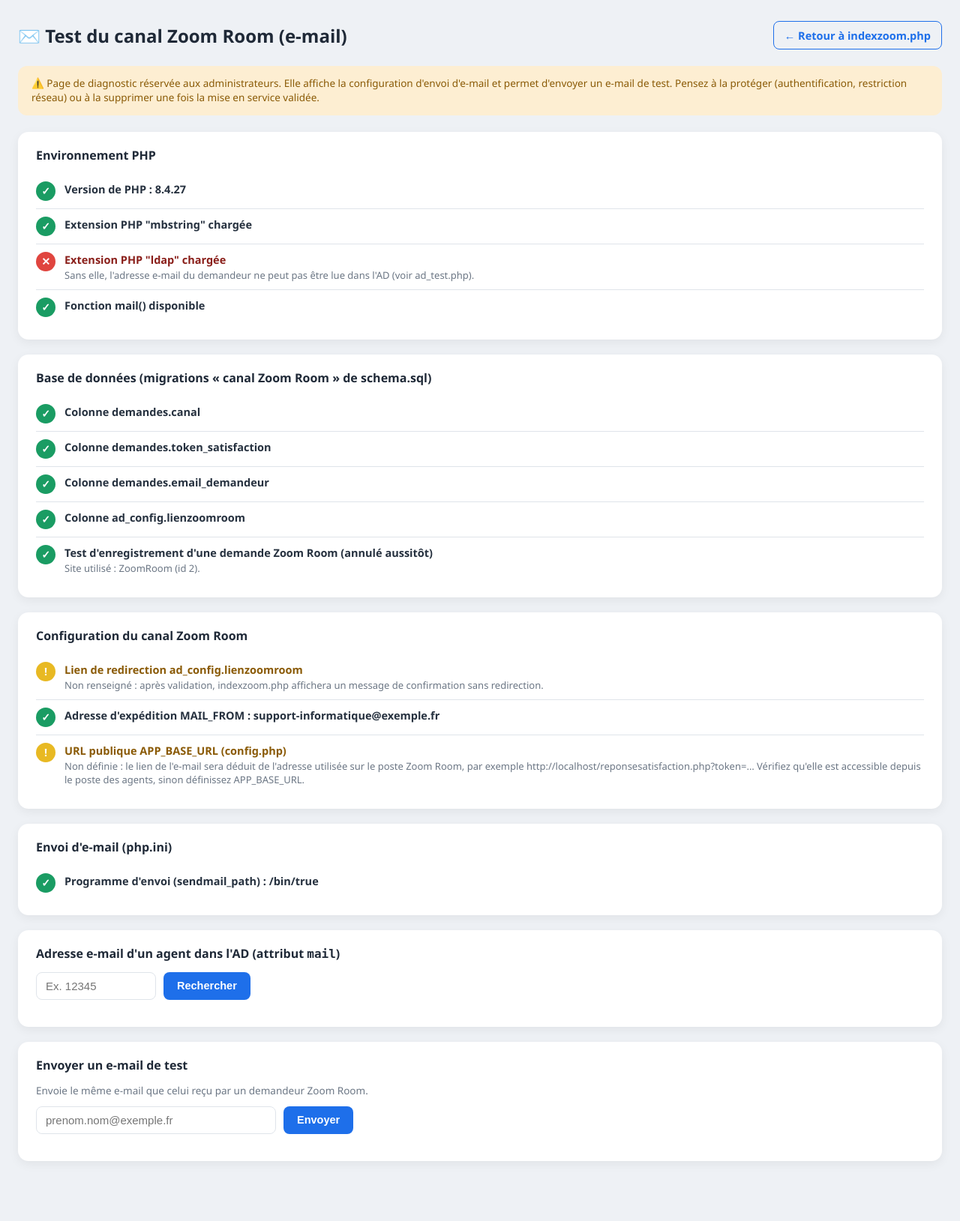
After one commit to Wyatt59/Satisfaction, a PHP site: page /test_mail.php in a window 1280 px wide. The commit adds this page. Shown: the whole page at 75% size. Run offline with PHP 8.4, Linux system fonts and the light colour scheme; data comes from the database, SQL or seed files in the repository; tables that the repository leaves empty hold one stand-in row (values such as "Sample post").

Commit message:
Ajout de test_mail.php et affichage de l'erreur réelle sur indexzoom.php
- test_mail.php (+ includes/mail_diagnostics.php) : diagnostic pas à pas du
  canal Zoom Room (extensions PHP, colonnes de la base avec la migration à
  exécuter, essai d'enregistrement annulé, lienzoomroom, MAIL_FROM,
  APP_BASE_URL, php.ini / serveur SMTP), recherche de l'e-mail d'un agent
  dans l'AD et envoi d'un e-mail de test.
- api/submit_request_zoom.php renvoie les erreurs en JSON ; un échec d'envoi
  d'e-mail ne fait plus échouer la validation.
- app.js affiche le message d'erreur du serveur au lieu de « Erreur de
  connexion au serveur » quand la réponse n'est pas du JSON.
- Lien « Test e-mail » dans la page Statistiques.

Co-Authored-By: Claude Opus 5.5 <noreply@anthropic.com>
Claude-Session: https://claude.ai/code/session_01WCyWgyJrAJimS5zGBfJg8W

```diff
--- a/assets/css/ad_test.css
+++ b/assets/css/ad_test.css
@@ -122,3 +122,8 @@
 
 .ad-success { color: var(--green); font-size: 14.5px; font-weight: 600; }
 .ad-error { color: var(--red); font-size: 14.5px; font-weight: 600; }
+
+/* test_mail.php : étape fonctionnelle mais à vérifier */
+.step-icon.warn { background: var(--yellow, #e8b923); }
+.step-warn .step-label { color: #8a5a06; }
+.ad-search-form input[type="email"] { width: 320px; }
--- /dev/null
+++ b/includes/mail_diagnostics.php
@@ -0,0 +1,211 @@
+<?php
+declare(strict_types=1);
+
+require_once __DIR__ . '/functions.php';
+require_once __DIR__ . '/ldap_auth.php';
+
+/**
+ * Diagnostic pas-à-pas du canal Zoom Room (indexzoom.php), pour test_mail.php :
+ * environnement PHP, structure de la base, configuration (lienzoomroom,
+ * MAIL_FROM, APP_BASE_URL), paramètres d'envoi d'e-mail de php.ini et test
+ * d'enregistrement d'une demande (annulé aussitôt).
+ *
+ * Chaque étape vaut 'ok', 'warn' (fonctionne, mais à vérifier) ou 'ko'
+ * (bloquant). Usage d'administration/débogage uniquement.
+ */
+function runMailDiagnostics(PDO $pdo): array
+{
+    $sections = [];
+    $current = null;
+
+    $section = function (string $titre) use (&$sections, &$current) {
+        $sections[] = ['titre' => $titre, 'steps' => []];
+        $current = count($sections) - 1;
+    };
+    $addStep = function (string $label, string $level, string $detail = '') use (&$sections, &$current) {
+        $sections[$current]['steps'][] = ['label' => $label, 'level' => $level, 'detail' => $detail];
+    };
+
+    // ------------------------------------------------------------
+    $section('Environnement PHP');
+
+    $addStep('Version de PHP : ' . PHP_VERSION, PHP_VERSION_ID >= 80000 ? 'ok' : 'ko',
+        PHP_VERSION_ID >= 80000 ? '' : 'PHP 8.0 minimum est requis.');
+
+    $mbOk = extension_loaded('mbstring');
+    $addStep('Extension PHP "mbstring" chargée', $mbOk ? 'ok' : 'ko',
+        $mbOk ? '' : 'Nécessaire pour encoder l\'objet de l\'e-mail (mb_encode_mimeheader). Activez extension=mbstring dans php.ini puis redémarrez le serveur web.');
+
+    $ldapOk = extension_loaded('ldap');
+    $addStep('Extension PHP "ldap" chargée', $ldapOk ? 'ok' : 'ko',
+        $ldapOk ? '' : 'Sans elle, l\'adresse e-mail du demandeur ne peut pas être lue dans l\'AD (voir ad_test.php).');
+
+    $desactivees = array_map('trim', explode(',', (string)ini_get('disable_functions')));
+    $mailOk = function_exists('mail') && !in_array('mail', $desactivees, true);
+    $addStep('Fonction mail() disponible', $mailOk ? 'ok' : 'ko',
+        $mailOk ? '' : 'mail() est désactivée (directive disable_functions de php.ini).');
+
+    // ------------------------------------------------------------
+    $section('Base de données (migrations « canal Zoom Room » de schema.sql)');
+
+    $colonnes = [
+        ['demandes', 'canal', "ALTER TABLE demandes ADD COLUMN canal ENUM('borne','zoomroom') NOT NULL DEFAULT 'borne' AFTER site_id;"],
+        ['demandes', 'token_satisfaction', 'ALTER TABLE demandes ADD COLUMN token_satisfaction CHAR(64) NULL AFTER canal; ALTER TABLE demandes ADD UNIQUE KEY uq_token_satisfaction (token_satisfaction);'],
+        ['demandes', 'email_demandeur', 'ALTER TABLE demandes ADD COLUMN email_demandeur VARCHAR(255) NULL AFTER token_satisfaction;'],
+        ['ad_config', 'lienzoomroom', 'ALTER TABLE ad_config ADD COLUMN lienzoomroom VARCHAR(500) NULL AFTER service_attribute;'],
+    ];
+    $colonnesOk = true;
+    foreach ($colonnes as [$table, $colonne, $migration]) {
+        $stmt = $pdo->prepare(
+            'SELECT COUNT(*) FROM INFORMATION_SCHEMA.COLUMNS
+             WHERE TABLE_SCHEMA = DATABASE() AND TABLE_NAME = :t AND COLUMN_NAME = :c'
+        );
+        $stmt->execute([':t' => $table, ':c' => $colonne]);
+        $existe = (int)$stmt->fetchColumn() > 0;
+        $colonnesOk = $colonnesOk && $existe;
+        $addStep("Colonne {$table}.{$colonne}", $existe ? 'ok' : 'ko',
+            $existe ? '' : 'Colonne absente : exécutez dans phpMyAdmin : ' . $migration);
+    }
+
+    if ($colonnesOk) {
+        // Même requête que api/submit_request_zoom.php, dans une transaction
+        // annulée : rien n'est conservé en base.
+        try {
+            $pdo->beginTransaction();
+            $site = getSiteZoomRoom($pdo);
+            $stmt = $pdo->prepare(
+                'INSERT INTO demandes (nom_utilisateur, numero_agent, service, motif, detail_demande, date_creation, statut,
+                                       site_id, canal, token_satisfaction, email_demandeur)
+                 VALUES ("Test", "00000", "Test", "autre", NULL, NOW(), "en_attente",
+                         :site_id, "zoomroom", :token, NULL)'
+            );
+            $stmt->execute([':site_id' => $site['id'], ':token' => bin2hex(random_bytes(32))]);
+            $pdo->rollBack();
+            $addStep('Test d\'enregistrement d\'une demande Zoom Room (annulé aussitôt)', 'ok',
+                'Site utilisé : ' . SITE_ZOOMROOM_NOM . ' (id ' . $site['id'] . ').');
+        } catch (Throwable $e) {
+            if ($pdo->inTransaction()) {
+                $pdo->rollBack();
+            }
+            $addStep('Test d\'enregistrement d\'une demande Zoom Room', 'ko', $e->getMessage());
+        }
+    } else {
+        $addStep('Test d\'enregistrement d\'une demande Zoom Room', 'ko', 'Non exécuté : colonnes manquantes (voir ci-dessus).');
+    }
+
+    // ------------------------------------------------------------
+    $section('Configuration du canal Zoom Room');
+
+    $lienBrut = null;
+    try {
+        $lienBrut = trim((string)($pdo->query('SELECT lienzoomroom FROM ad_config WHERE id = 1')->fetchColumn() ?: ''));
+    } catch (Throwable $e) {
+        // colonne absente : déjà signalé ci-dessus
+    }
+    if ($lienBrut === null) {
+        $addStep('Lien de redirection ad_config.lienzoomroom', 'ko', 'Colonne absente (voir la section Base de données).');
+    } elseif ($lienBrut === '') {
+        $addStep('Lien de redirection ad_config.lienzoomroom', 'warn',
+            'Non renseigné : après validation, indexzoom.php affichera un message de confirmation sans redirection.');
+    } elseif (getLienZoomRoom($pdo) === null) {
+        $addStep('Lien de redirection ad_config.lienzoomroom : ' . $lienBrut, 'ko',
+            'Ce n\'est pas une URL valide : elle doit commencer par http:// ou https://.');
+    } else {
+        $addStep('Lien de redirection ad_config.lienzoomroom : ' . $lienBrut, 'ok');
+    }
+
+    $mailFrom = defined('MAIL_FROM') ? (string)MAIL_FROM : '';
+    if ($mailFrom === '') {
+        $addStep('Adresse d\'expédition MAIL_FROM (config.php)', 'warn',
+            'Non définie : l\'e-mail partira de no-reply@<nom du serveur>, souvent refusé par le serveur de messagerie. Ajoutez define(\'MAIL_FROM\', \'...\'); dans config.php.');
+    } elseif (!filter_var($mailFrom, FILTER_VALIDATE_EMAIL)) {
+        $addStep('Adresse d\'expédition MAIL_FROM : ' . $mailFrom, 'ko', 'Adresse e-mail invalide.');
+    } else {
+        $addStep('Adresse d\'expédition MAIL_FROM : ' . $mailFrom, 'ok');
+    }
+
+    $baseUrl = defined('APP_BASE_URL') ? (string)APP_BASE_URL : '';
+    $baseUrlCalculee = getAppBaseUrlDepuisPage();
+    if ($baseUrl === '') {
+        $addStep('URL publique APP_BASE_URL (config.php)', 'warn',
+            'Non définie : le lien de l\'e-mail sera déduit de l\'adresse utilisée sur le poste Zoom Room, par exemple '
+            . $baseUrlCalculee . '/reponsesatisfaction.php?token=… Vérifiez qu\'elle est accessible depuis le poste des agents, sinon définissez APP_BASE_URL.');
+    } elseif (!filter_var($baseUrl, FILTER_VALIDATE_URL)) {
+        $addStep('URL publique APP_BASE_URL : ' . $baseUrl, 'ko', 'URL invalide (ex. https://support.exemple.fr/satisfaction).');
+    } else {
+        $addStep('URL publique APP_BASE_URL : ' . $baseUrl, 'ok',
+            'Lien envoyé : ' . rtrim($baseUrl, '/') . '/reponsesatisfaction.php?token=…');
+    }
+
+    // ------------------------------------------------------------
+    $section('Envoi d\'e-mail (php.ini)');
+
+    if (PHP_OS_FAMILY === 'Windows') {
+        $smtp = (string)ini_get('SMTP');
+        $port = (int)ini_get('smtp_port');
+        $addStep('Serveur SMTP (directives SMTP / smtp_port) : ' . $smtp . ':' . $port,
+            $smtp !== '' && $smtp !== 'localhost' ? 'ok' : 'warn',
+            $smtp === 'localhost' || $smtp === ''
+                ? 'Valeur par défaut « localhost » : sous Windows, indiquez dans php.ini le serveur de messagerie de l\'entreprise (SMTP = smtp.exemple.fr, smtp_port = 25), puis redémarrez le serveur web.'
+                : '');
+
+        $errno = 0;
+        $errstr = '';
+        $sock = @fsockopen($smtp !== '' ? $smtp : 'localhost', $port > 0 ? $port : 25, $errno, $errstr, 5);
+        if ($sock) {
+            stream_set_timeout($sock, 5);
+            $banniere = trim((string)fgets($sock, 512));
+            @fwrite($sock, "QUIT\r\n");
+            fclose($sock);
+            $addStep('Connexion au serveur SMTP', str_starts_with($banniere, '220') ? 'ok' : 'warn',
+                'Réponse du serveur : ' . ($banniere !== '' ? $banniere : '(aucune)'));
+        } else {
+            $addStep('Connexion au serveur SMTP', 'ko',
+                "Impossible de joindre {$smtp}:{$port} ({$errno} {$errstr}). Vérifiez le nom du serveur, le port et le pare-feu.");
+        }
+
+        $sendmailFrom = (string)ini_get('sendmail_from');
+        $addStep('Directive sendmail_from : ' . ($sendmailFrom !== '' ? $sendmailFrom : '(vide)'), 'ok',
+            'Sous Windows, l\'en-tête From de MAIL_FROM est utilisé ; sendmail_from sert de repli.');
+    } else {
+        $sendmailPath = (string)ini_get('sendmail_path');
+        $binaire = (string)strtok($sendmailPath, ' ');
+        $binaireOk = $binaire !== '' && trouverExecutable($binaire);
+        $addStep('Programme d\'envoi (sendmail_path) : ' . ($sendmailPath !== '' ? $sendmailPath : '(vide)'),
+            $binaireOk ? 'ok' : 'ko',
+            $binaireOk ? '' : 'Programme introuvable ou non exécutable : installez un agent d\'envoi (postfix, msmtp, ssmtp...) ou corrigez sendmail_path.');
+    }
+
+    return $sections;
+}
+
+/**
+ * Équivalent de getAppBaseUrl() pour une page située à la racine de
+ * l'application (test_mail.php), et non dans api/.
+ */
+function getAppBaseUrlDepuisPage(): string
+{
+    $https  = !empty($_SERVER['HTTPS']) && strtolower((string)$_SERVER['HTTPS']) !== 'off';
+    $scheme = $https ? 'https' : 'http';
+    $host   = (string)($_SERVER['HTTP_HOST'] ?? 'localhost');
+    $dir    = rtrim(str_replace('\\', '/', dirname((string)($_SERVER['SCRIPT_NAME'] ?? '/'))), '/');
+
+    return $scheme . '://' . $host . $dir;
+}
+
+/**
+ * Indique si le programme existe et est exécutable : chemin absolu, ou nom
+ * recherché dans les répertoires du PATH.
+ */
+function trouverExecutable(string $programme): bool
+{
+    if (str_contains($programme, '/')) {
+        return is_executable($programme);
+    }
+    foreach (explode(PATH_SEPARATOR, (string)getenv('PATH')) as $dir) {
+        if ($dir !== '' && is_executable($dir . '/' . $programme)) {
+            return true;
+        }
+    }
+    return false;
+}
--- a/stats.php
+++ b/stats.php
@@ -17,6 +17,7 @@
         <div class="header-links">
             <a href="confidentialite.php" class="btn-back">🔒 Confidentialité</a>
             <a href="ad_test.php" class="btn-back">🧪 Test AD</a>
+            <a href="test_mail.php" class="btn-back">✉️ Test e-mail</a>
             <a href="parametres.php" class="btn-back">⚙️ Paramètres</a>
             <a href="index.php" class="btn-back">← Retour à la borne</a>
         </div>
--- /dev/null
+++ b/test_mail.php
@@ -0,0 +1,148 @@
+<?php
+declare(strict_types=1);
+
+/**
+ * Page de diagnostic du canal Zoom Room (indexzoom.php) : vérifie tous les
+ * paramètres nécessaires à l'enregistrement de la demande et à l'envoi de
+ * l'e-mail de satisfaction, et permet d'envoyer un e-mail de test.
+ */
+
+require_once __DIR__ . '/config.php';
+require_once __DIR__ . '/includes/mail_diagnostics.php';
+
+$sections = runMailDiagnostics($pdo);
+
+// --- Recherche de l'adresse e-mail d'un agent dans l'AD ---
+$numeroAgentTest = trim((string)($_REQUEST['numero_agent'] ?? ''));
+$agentInvalide = $numeroAgentTest !== '' && !preg_match('/^[0-9]{5}$/', $numeroAgentTest);
+$adDisponible = null;
+$emailAgent = null;
+if ($numeroAgentTest !== '' && !$agentInvalide) {
+    $adDisponible = connectAdService($pdo) !== null;
+    $emailAgent = $adDisponible ? lookupAgentEmailInActiveDirectory($pdo, $numeroAgentTest) : null;
+}
+
+// --- Envoi d'un e-mail de test ---
+$destinataire = trim((string)($_POST['destinataire'] ?? ($emailAgent ?? '')));
+$envoi = null;
+if ($_SERVER['REQUEST_METHOD'] === 'POST' && isset($_POST['envoyer'])) {
+    if (!filter_var($destinataire, FILTER_VALIDATE_EMAIL)) {
+        $envoi = ['ok' => false, 'detail' => 'Adresse e-mail du destinataire invalide.'];
+    } else {
+        $baseUrl = defined('APP_BASE_URL') && APP_BASE_URL !== '' ? rtrim(APP_BASE_URL, '/') : getAppBaseUrlDepuisPage();
+        $lienTest = $baseUrl . '/reponsesatisfaction.php?token=' . str_repeat('0', 64);
+
+        error_clear_last();
+        try {
+            $ok = envoyerMailSatisfactionZoom($destinataire, 'Test', $lienTest);
+            $erreur = error_get_last();
+            $envoi = [
+                'ok'     => $ok,
+                'detail' => $ok
+                    ? 'mail() a accepté le message. Vérifiez sa réception (et le dossier courrier indésirable). Le lien du message de test mène à une page « lien non valide », c\'est normal.'
+                    : 'mail() a refusé le message' . ($erreur ? ' : ' . $erreur['message'] : '.'),
+            ];
+        } catch (Throwable $e) {
+            $envoi = ['ok' => false, 'detail' => 'Erreur PHP : ' . $e->getMessage()];
+        }
+    }
+}
+
+function niveauIcone(string $level): string
+{
+    $icones = ['ok' => '✓', 'warn' => '!', 'ko' => '✕'];
+    return '<span class="step-icon ' . $level . '">' . $icones[$level] . '</span>';
+}
+?>
+<!DOCTYPE html>
+<html lang="fr">
+<head>
+<meta charset="UTF-8">
+<meta name="viewport" content="width=device-width, initial-scale=1.0">
+<title>Test du canal Zoom Room (e-mail)</title>
+<link rel="icon" type="image/svg+xml" href="assets/img/favicon.svg">
+<link rel="alternate icon" href="assets/img/favicon.ico">
+<link rel="stylesheet" href="assets/css/stats.css">
+<link rel="stylesheet" href="assets/css/ad_test.css">
+</head>
+<body>
+
+<div class="stats-wrapper">
+
+    <header class="stats-header">
+        <h1>✉️ Test du canal Zoom Room (e-mail)</h1>
+        <a href="indexzoom.php" class="btn-back">← Retour à indexzoom.php</a>
+    </header>
+
+    <div class="ad-warning">
+        ⚠️ Page de diagnostic réservée aux administrateurs. Elle affiche la configuration d'envoi
+        d'e-mail et permet d'envoyer un e-mail de test. Pensez à la protéger (authentification,
+        restriction réseau) ou à la supprimer une fois la mise en service validée.
+    </div>
+
+    <?php foreach ($sections as $section): ?>
+        <div class="table-card ad-steps-card">
+            <h2><?= htmlspecialchars($section['titre']) ?></h2>
+            <ul class="step-list">
+                <?php foreach ($section['steps'] as $step): ?>
+                    <li class="step-<?= $step['level'] ?>">
+                        <?= niveauIcone($step['level']) ?>
+                        <div>
+                            <div class="step-label"><?= htmlspecialchars($step['label']) ?></div>
+                            <?php if ($step['detail'] !== ''): ?>
+                                <div class="step-detail"><?= htmlspecialchars($step['detail']) ?></div>
+                            <?php endif; ?>
+                        </div>
+                    </li>
+                <?php endforeach; ?>
+            </ul>
+        </div>
+    <?php endforeach; ?>
+
+    <div class="table-card ad-search-card">
+        <h2>Adresse e-mail d'un agent dans l'AD (attribut <code>mail</code>)</h2>
+
+        <form method="get" class="ad-search-form">
+            <input type="text" name="numero_agent" value="<?= htmlspecialchars($numeroAgentTest) ?>"
+                   placeholder="Ex. 12345" maxlength="5" pattern="[0-9]{5}" inputmode="numeric">
+            <button type="submit">Rechercher</button>
+        </form>
+
+        <?php if ($agentInvalide): ?>
+            <p class="ad-error">Le numéro d'agent doit comporter exactement 5 chiffres.</p>
+        <?php elseif ($adDisponible === false): ?>
+            <p class="ad-error">✕ Connexion à l'AD impossible : aucun e-mail ne peut être envoyé.
+                Voir le détail sur <a href="ad_test.php">ad_test.php</a>.</p>
+        <?php elseif ($adDisponible === true && $emailAgent === null): ?>
+            <p class="ad-error">✕ Aucune adresse e-mail trouvée pour l'agent <?= htmlspecialchars($numeroAgentTest) ?>
+                (agent introuvable ou ambigu, ou attribut <code>mail</code> vide).
+                La demande serait enregistrée, mais sans envoi d'e-mail.</p>
+        <?php elseif ($emailAgent !== null): ?>
+            <p class="ad-success">✓ Adresse trouvée : <?= htmlspecialchars($emailAgent) ?></p>
+        <?php endif; ?>
+    </div>
+
+    <div class="table-card ad-search-card">
+        <h2>Envoyer un e-mail de test</h2>
+        <p class="ad-filter">Envoie le même e-mail que celui reçu par un demandeur Zoom Room.</p>
+
+        <form method="post" class="ad-search-form">
+            <?php if ($numeroAgentTest !== '' && !$agentInvalide): ?>
+                <input type="hidden" name="numero_agent" value="<?= htmlspecialchars($numeroAgentTest) ?>">
+            <?php endif; ?>
+            <input type="email" name="destinataire" value="<?= htmlspecialchars($destinataire) ?>"
+                   placeholder="prenom.nom@exemple.fr" required>
+            <button type="submit" name="envoyer" value="1">Envoyer</button>
+        </form>
+
+        <?php if ($envoi !== null): ?>
+            <p class="<?= $envoi['ok'] ? 'ad-success' : 'ad-error' ?>">
+                <?= $envoi['ok'] ? '✓' : '✕' ?> <?= htmlspecialchars($envoi['detail']) ?>
+            </p>
+        <?php endif; ?>
+    </div>
+
+</div>
+
+</body>
+</html>
```
Also changed, not shown: api/submit_request_zoom.php (+25 -1 lines), assets/js/app.js (+9 -1 lines), README.md.
